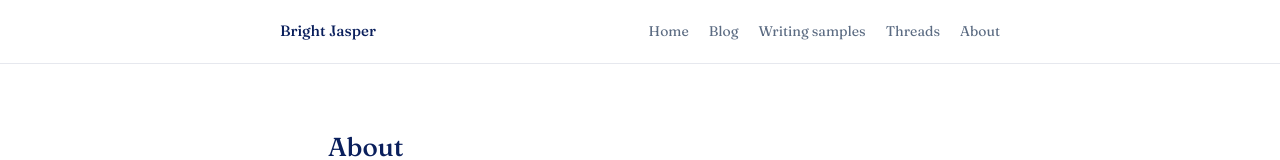
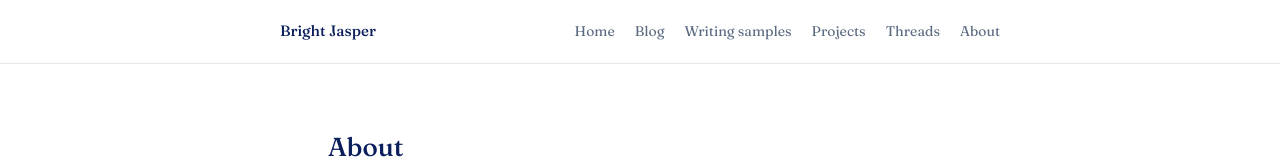
Before and after one commit to Aura-pix/bright-jasper, a Next.js app: page /about in a window 1280 px wide. Shown: the top 160 px of the page. Built offline with nearby package versions, Linux system fonts and the light colour scheme.

Commit message:
Add 'Projects' link to navigation

```diff
--- a/components/Nav.js
+++ b/components/Nav.js
@@ -11,6 +11,7 @@ export default function Nav() {
           <Link href="/" className="hover:text-accent">Home</Link>
           <Link href="/blog" className="hover:text-accent">Blog</Link>
           <Link href="/writing-samples" className="hover:text-accent">Writing samples</Link>
+          <Link href="/projects" className="hover:text-accent">Projects</Link>
           <Link href="/threads" className="hover:text-accent">Threads</Link>
           <Link href="/about" className="hover:text-accent">About</Link>
         </div>
```
